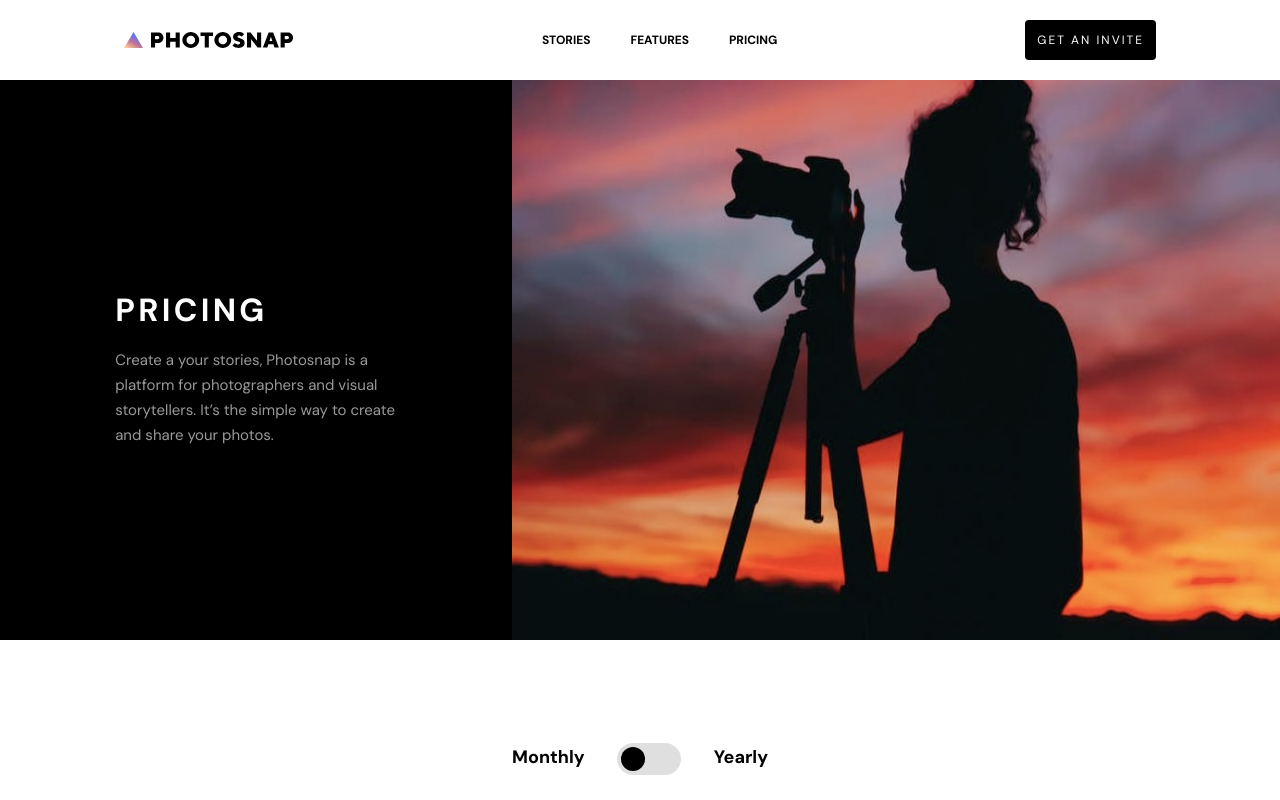
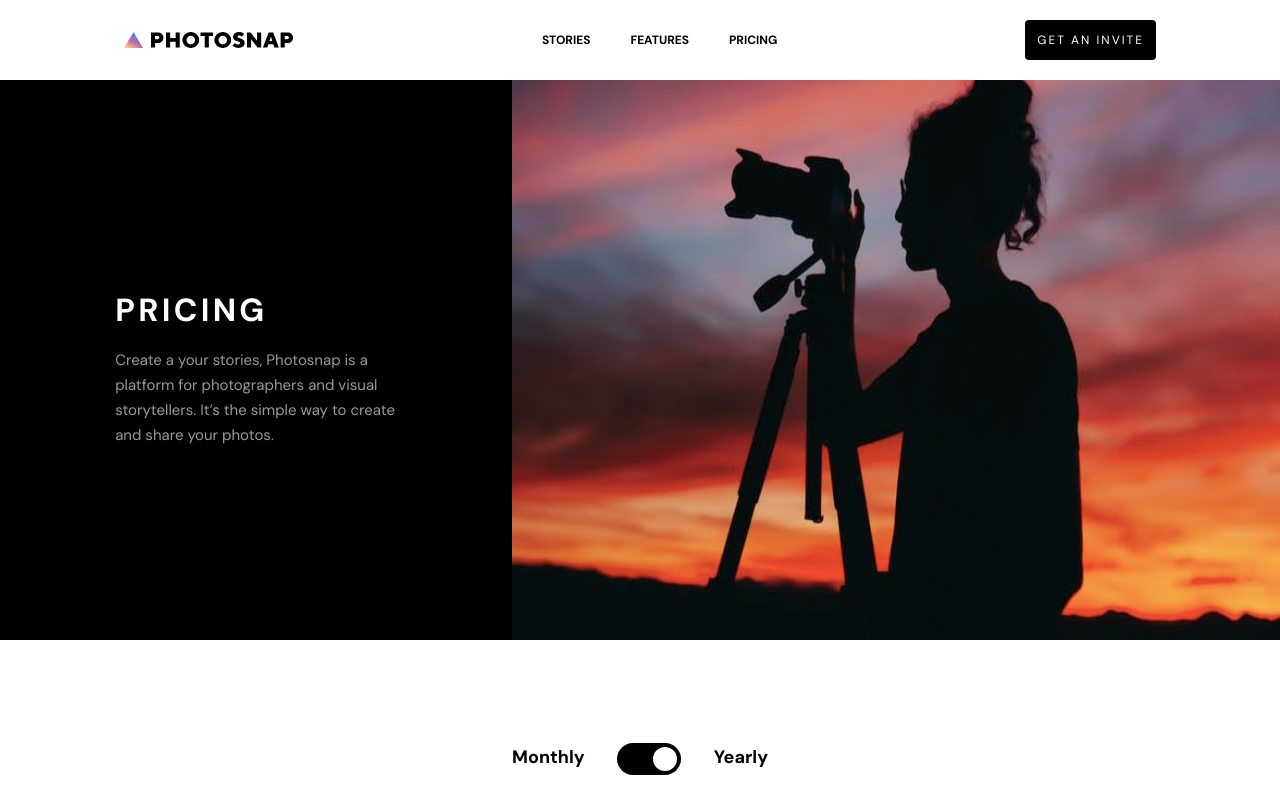
Before and after one commit to abir045/photosnap, a React (Create React App) app: page /pricing in a window 1280 px wide. Both pictures are taken after a click on the button 649 px from the left and 758 px from the top of the page. Shown: the top 800 px of the page. Built offline with nearby package versions, Linux system fonts and the light colour scheme.

Commit message:
updated switch price component

```diff
--- a/src/pages/Pricing.js
+++ b/src/pages/Pricing.js
@@ -2,6 +2,7 @@ import React, { useState } from "react";
 import { PricingContent } from "../Datalist";
 import logo from "../assets/pricing/desktop/Group.svg";
 import arrow from "../assets/shared/desktop/arrow.svg";
+import group from "../assets/pricing/desktop/GroupSwitch.svg";
 
 const Pricing = () => {
   const {
@@ -42,8 +43,19 @@ const Pricing = () => {
       </div>
       <div className="flex mx-[15%] justify-between  my-[10%] xl:mt-[8%] xl:mb-10 xl:mx-[40%]">
         <span className="flex text-black text-lg font-bold ">{buttons.a}</span>
-        <button className="flex">
-          <img onClick={switchprice} src={logo} />
+
+        <button className="flex relative">
+          <img
+            className="absolute top-0 right-0"
+            style={{ display: toggle ? "block" : "none" }}
+            onClick={() => setToggle(!toggle)}
+            src={group}
+          />
+          <img
+            // style={{ display: toggle ? "none" : "block" }}
+            onClick={() => setToggle(!toggle)}
+            src={logo}
+          />
         </button>
         <span className="flex text-black text-lg font-bold">{buttons.b}</span>
       </div>
```
Also changed, not shown: src/assets/pricing/desktop/GroupSwitch.svg (added).
